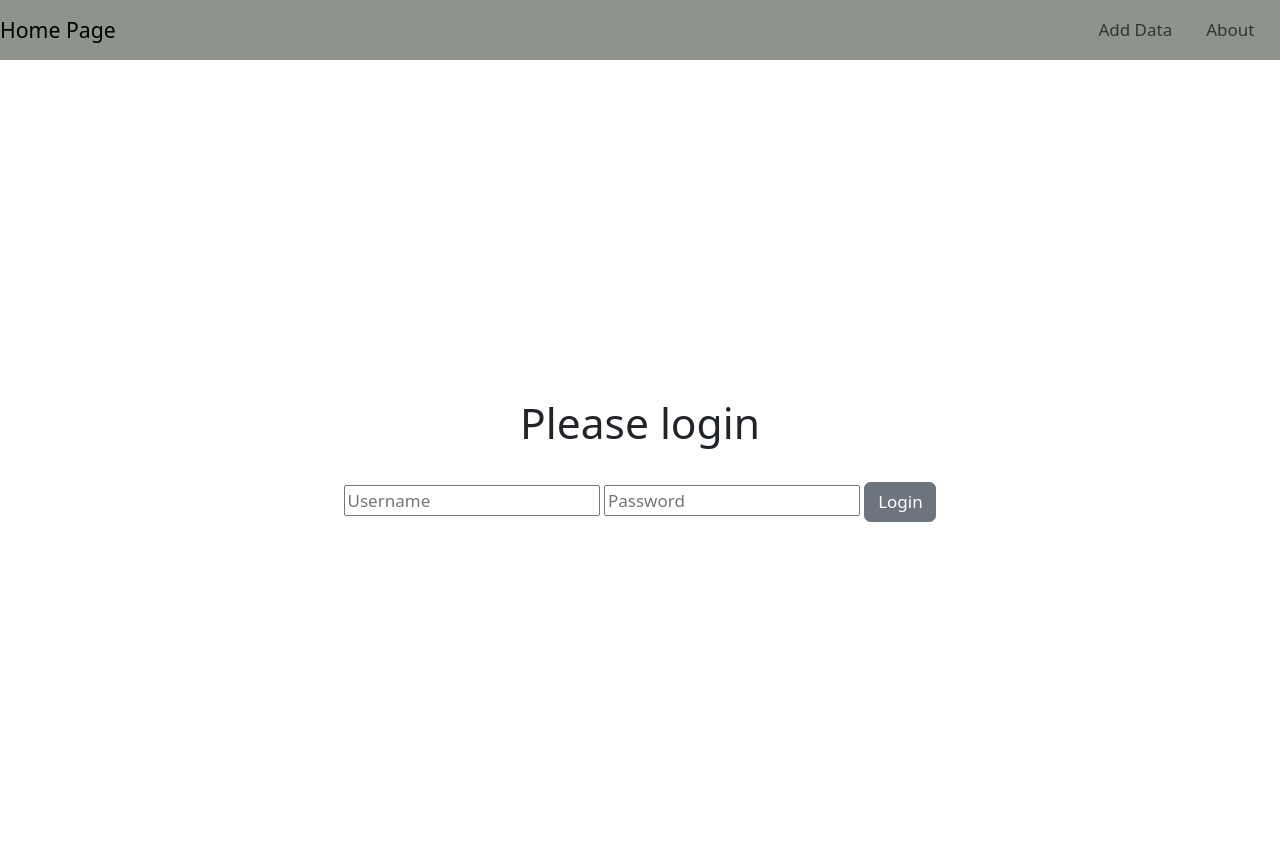
After one commit to MargChatz/Thesis_webapp, a Flask app: page /login in a window 1280 px wide. The commit adds this page. Run offline with Flask 2, Linux system fonts and the light colour scheme; some libraries are stand-ins or nearby versions.

Commit message:
Adds login page and changes code structure

```diff
--- a/app.py
+++ b/app.py
@@ -1,8 +1,10 @@
 from math import e
-from os import EX_PROTOCOL, error
+from os import error
 from re import DEBUG
 from flask import (Flask, render_template, request, g, redirect, url_for,jsonify)
 import json
+import traceback
+import hashlib
 
 from mathcad import graph_values
 import database_controller as dbc
@@ -16,99 +18,52 @@ app.config["DEBUG"] = True
 @app.route("/", methods=['GET','POST'])
 @app.route("/home", methods=['GET','POST'])
 def home():
-    print(request.method)
 
     if request.method == "POST":
-        country_name = request.form['countries']
-        country_name = country_name.upper()
-
-        cursor = dbc.get_db().execute("select * from Data where country == ? and champion == 1", [country_name])
-        results = cursor.fetchall()
-        # print(results)
-        # print(type(results))
-        # print(results[0][0])
-
         td = {}
         gd = {}
         ld = None
 
-        for result in results:
+        # Getting data for selected country
+        country_name = request.form['countries']
+        #country_name = country_name.upper()
+        result = dbc.get_champion_country_info(country_name)
+        # Creating two dictionaries out of the data we got from db
+        td, gd = get_champion_country_dict_info (result)
 
-            td["country"] = result[0]
-            td["LLS"] = result[1]
-            td["DE"] = result[2]
-            td["LA"] = result[3]
-            td["percentage"] = result[4]
-
-            gd["median_current_p"] = result[5]
-            gd["std_current_p"] = result[6]
-            gd["median_current_n"] = result[7]
-            gd["std_current_n"] = result[8]
-
-            td["multiplicity"] = result[9]
-            td["comments"] = result[10]
-            td["literature"] = result[11]
-
-
-        j = json.dumps(td, indent=4)
-        with open("data.json", "w") as outfile:
-            outfile.write(j)
-
-        # Calculate graph values
-        gd["xs"], gd["graph_values_p"] = graph_values(gd["median_current_p"], gd["std_current_p"], 200)
-        gd["graph_values_n"] = graph_values(gd["median_current_n"], gd["std_current_n"], 200)[1]
-
-        gd["csv_data_p"] = []
-        gd["csv_data_n"] = []
-        for i in range(len(gd["xs"])):
-            gd["csv_data_p"].append([gd["xs"][i], gd["graph_values_p"][i]])
-            gd["csv_data_n"].append([gd["xs"][i], gd["graph_values_n"][i]])
-
-        # print(gd["csv_data_p"])
-
-
-        # print(gd["xs"], gd["graph_values_p"])
-        # print(gd["graph_values_n"])
-        # print(gd["graph_values_p"])
-
-
-        country_name = "CIGRE STD"
-        cursor = dbc.get_db().execute("select * from Data where country == ?", [country_name])
-        results = cursor.fetchall()
-        for result in results:
-            gd["cigre_median_current_p"] = result[5]
-            gd["cigre_std_current_p"] = result[6]
-            gd["cigre_median_current_n"] = result[7]
-            gd["cigre_std_current_n"] = result[8]
+        # Getting data for CIGRE standard
+        country_name = "CIGRE"
+        result = dbc.get_champion_country_info(country_name)
+        # Adding CIGRE data to graph data dictionary
+        gd["cigre_median_current_p"] = result[5]
+        gd["cigre_std_current_p"] = result[6]
+        gd["cigre_median_current_n"] = result[7]
+        gd["cigre_std_current_n"] = result[8]
         gd["cigre_graph_values_p"] = graph_values(gd["cigre_median_current_p"], gd["cigre_std_current_p"], 200)[1]
         gd["cigre_graph_values_n"] = graph_values(gd["cigre_median_current_n"], gd["cigre_std_current_n"], 200)[1]
-        # print(gd["cigre_graph_values_p"])
-        # print(gd["cigre_graph_values_n"])
+
         dbc.close_connection()
-
-        print(td)
         return render_template("index.html", table_data=td, graph_data=gd, literature_data=ld)
 
 
     # Get country names from db
-    cursor = dbc.get_db().execute("select distinct(country) from Data")
+    cursor = dbc.get_db().execute("SELECT distinct(country) FROM Data WHERE CHAMPION == 1")
     results = cursor.fetchall()
-    # print(type(results))  # check what cursor returns (list of tuples)
-    # print(results)
+
     country_names = [country[0] for country in results]
     # The above line is equal as the below block
     # country_name = []
     # for country in results:
     #     country_name.append(country[0])
-    print(country_names)
+
     dbc.close_connection()
     return render_template("form.html", option_list=country_names)
 
 
-@app.route("/country",  methods=['GET','POST'])
-def country():
-    print("Country")
-    print(request.method)
+# @app.route("/country",  methods=['GET','POST'])
+# def country():
+#     print("Country")
+#     print(request.method)
 
 
 @app.route("/addData",  methods=['GET','POST'])
@@ -117,8 +72,6 @@ def addData():
     if request.method == "POST":
         try:
             result = request.form.to_dict()
-            print (result)
-
 
             #result.items() list of tuples k for key and v for values
             for k,v in result.items():
@@ -132,10 +85,8 @@ def addData():
             else:
                 result["is_champion"] = 1
 
-            #print(result["is_champion"])
-
+            # Id of the new entry should be +1 from db's max id.
             db = dbc.get_db()
-
             max_id_in_db = db.execute("SELECT max(ID) from Data").fetchall()[0][0]
             new_entry_id = max_id_in_db + 1
 
@@ -158,19 +109,75 @@ def addData():
             champion_id = dbc.get_champion_id(db,result["country_input"])
             if result["is_champion"] == 1 and champion_id != -1:
                 dbc.set_not_champion(db,champion_id)
-            print(insert_data_sql)
 
             cursor = db.execute(insert_data_sql, data)
 
+            # In order to store changes to the db, we commit.
+            db.commit()
+            dbc.close_connection()
 
-            db.commit()
-
-            dbc.close_connection()
+            # result = 1 means everything went well.
             result = {"result": 1}
             return render_template("addDataForm.html", previous_form = result)
         except e:
             print(e)
+            print(traceback.format_exc())
+            # result = 0 means everything error.
             result = {"result": 0}
             return render_template("addDataForm.html",previous_form = result)
+
     result = {"result": -1}
     return render_template("addDataForm.html",previous_form = result)
+
+
+# Route for handling the login page logic
+@app.route('/login', methods=['GET', 'POST'])
+def login():
+    error = None
+    if request.method == 'POST':
+
+        pass_to_bytes = str(request.form['password']).encode()
+        hash_result = hashlib.md5(pass_to_bytes)
+        pass_hex = hash_result.hexdigest()
+
+        access = dbc.check_if_user_allowed_to_add_data(dbc.get_db(), request.form['username'], pass_hex)
+        if not access:
+            error = 'Invalid Credentials. Please try again.'
+        else:
+            return redirect('addData')
+    return render_template('login.html', error=error)
+
+
+def get_champion_country_dict_info (result: list):
+    """
+
+    """
+
+    table_data = {}
+    table_data["country"] = result[0]
+    table_data["LLS"] = result[1]
+    table_data["DE"] = result[2]
+    table_data["LA"] = result[3]
+    table_data["percentage"] = result[4]
+
+    graph_data = {}
+    graph_data["median_current_p"] = result[5]
+    graph_data["std_current_p"] = result[6]
+    graph_data["median_current_n"] = result[7]
+    graph_data["std_current_n"] = result[8]
+
+    table_data["multiplicity"] = result[9]
+    table_data["comments"] = result[10]
+    table_data["literature"] = result[11]
+
+    # Calculate graph values
+    graph_data["xs"], graph_data["graph_values_p"] = graph_values(graph_data["median_current_p"], graph_data["std_current_p"], 200)
+    graph_data["graph_values_n"] = graph_values(graph_data["median_current_n"], graph_data["std_current_n"], 200)[1]
+
+    graph_data["csv_data_p"] = []
+    graph_data["csv_data_n"] = []
+    for i in range(len(graph_data["xs"])):
+        graph_data["csv_data_p"].append([graph_data["xs"][i], graph_data["graph_values_p"][i]])
+        graph_data["csv_data_n"].append([graph_data["xs"][i], graph_data["graph_values_n"][i]])
+
+    return table_data, graph_data
--- a/database_controller.py
+++ b/database_controller.py
@@ -2,7 +2,7 @@ import sqlite3
 from flask import g
 import traceback
 
-DATABASE = '/home/xhino/Desktop/marg_thesis/Thesis_webapp/database.db'
+DATABASE = 'C:\Users\30697\Desktop\Thesis\flask\lightining_app\Thesis_webapp\database.db'
 
 def get_db():
     db = getattr(g, '_database', None)
@@ -10,13 +10,10 @@ def get_db():
         db = g._database = sqlite3.connect(DATABASE)
     return db
 
-#app.teardown_appcontext
 def close_connection():
     db = getattr(g, '_database', None)
     if db is not None:
         db.close()
-
-
 
 def get_champion_id (db, country_name: str):
     '''If there is a champion country return the id, otherwise return NULL.'''
@@ -29,6 +26,17 @@ def get_champion_id (db, country_name: str):
             return result[13]
     return -1
 
+def get_champion_country_info (country_name: str):
+    '''Gets information regarding the selected country.
+    Returns only champion country information.
+    '''
+    db = get_db()
+    sql_query = "SELECT * FROM Data WHERE country == ? AND champion == 1"
+    cursor = db.execute(sql_query, (country_name,))
+    result = cursor.fetchone()
+    print(result)
+    return result
+
 def set_not_champion (db, id: int):
     '''Set champion values to 0.'''
     try:
@@ -37,3 +45,14 @@ def set_not_champion (db, id: int):
         db.commit()
     except :
         traceback.print_exc()
+
+def check_if_user_allowed_to_add_data (db, username: str, password: str):
+    '''Returns True/False based on whether the user and password match any admin pair in the db.'''
+
+    sql_query = "SELECT * FROM USER_CREDENTIALS WHERE USERNAME == ? AND PASSWORD == ?"
+    cursor = db.execute(sql_query, (username, password))
+    result = cursor.fetchone()
+    if result == None:
+        return False
+    else:
+        return True
--- a/static/style.css
+++ b/static/style.css
@@ -92,3 +92,11 @@ body{
 .navbar-collapse {
     justify-content: flex-end;
 }
+
+.center-screen {
+    display: flex;
+    justify-content: center;
+    align-items: center;
+    text-align: center;
+    min-height: 100vh;
+  }
--- a/templates/base.html
+++ b/templates/base.html
@@ -24,7 +24,7 @@
 	<div class="collapse navbar-collapse" id="main-navigation">
 		<ul class="navbar-nav">
 			<li class="nav-item">
-				<a class="nav-link" href="/addData">Add Data</a>
+				<a class="nav-link" href="/login">Add Data</a>
 			</li>
 			<li class="nav-item">
 				<a class="nav-link" href="#">About</a>
@@ -47,6 +47,9 @@
         {% block addDataForm %} {% endblock %}
     </div>
 
+    <div class="login">
+        {% block login %} {% endblock %}
+    </div>
 
 
     <script src="https://code.jquery.com/jquery-3.3.1.slim.min.js" integrity="sha384-q8i/X+965DzO0rT7abK41JStQIAqVgRVzpbzo5smXKp4YfRvH+8abtTE1Pi6jizo" crossorigin="anonymous"></script>
--- a/templates/index.html
+++ b/templates/index.html
@@ -109,7 +109,7 @@
                         tableData["percentage"],
                         tableData["multiplicity"],
                         tableData["literature"],
-                        "Comments regarding Greece"
+                        tableData["comments"]
                         ];
 
             for (var i = 0; i < dataValues.length-1; i++){
--- /dev/null
+++ b/templates/login.html
@@ -0,0 +1,26 @@
+{% extends 'base.html' %}
+
+{% block form %}
+    <title>Flask Intro - login page</title>
+    <meta name="viewport" content="width=device-width, initial-scale=1.0">
+    <link href="static/bootstrap.min.css" rel="stylesheet" media="screen">
+  </head>
+  <body>
+    <div class="center-screen">
+        <div class="container">
+        <h1>Please login</h1>
+        <br>
+        <form action="" method="post">
+            <input type="text" placeholder="Username" name="username" value="{{
+            request.form.username }}">
+            <input type="password" placeholder="Password" name="password" value="{{
+            request.form.password }}">
+            <input class="btn btn-secondary form__submit" type="submit" value="Login">
+        </form>
+        {% if error %}
+            <p class="error"><strong>Error:</strong> {{ error }}
+        {% endif %}
+        </div>
+    </div>
+
+{% endblock %}
```
Also changed, not shown: mathcad.py (+2 -27 lines), database.db.
